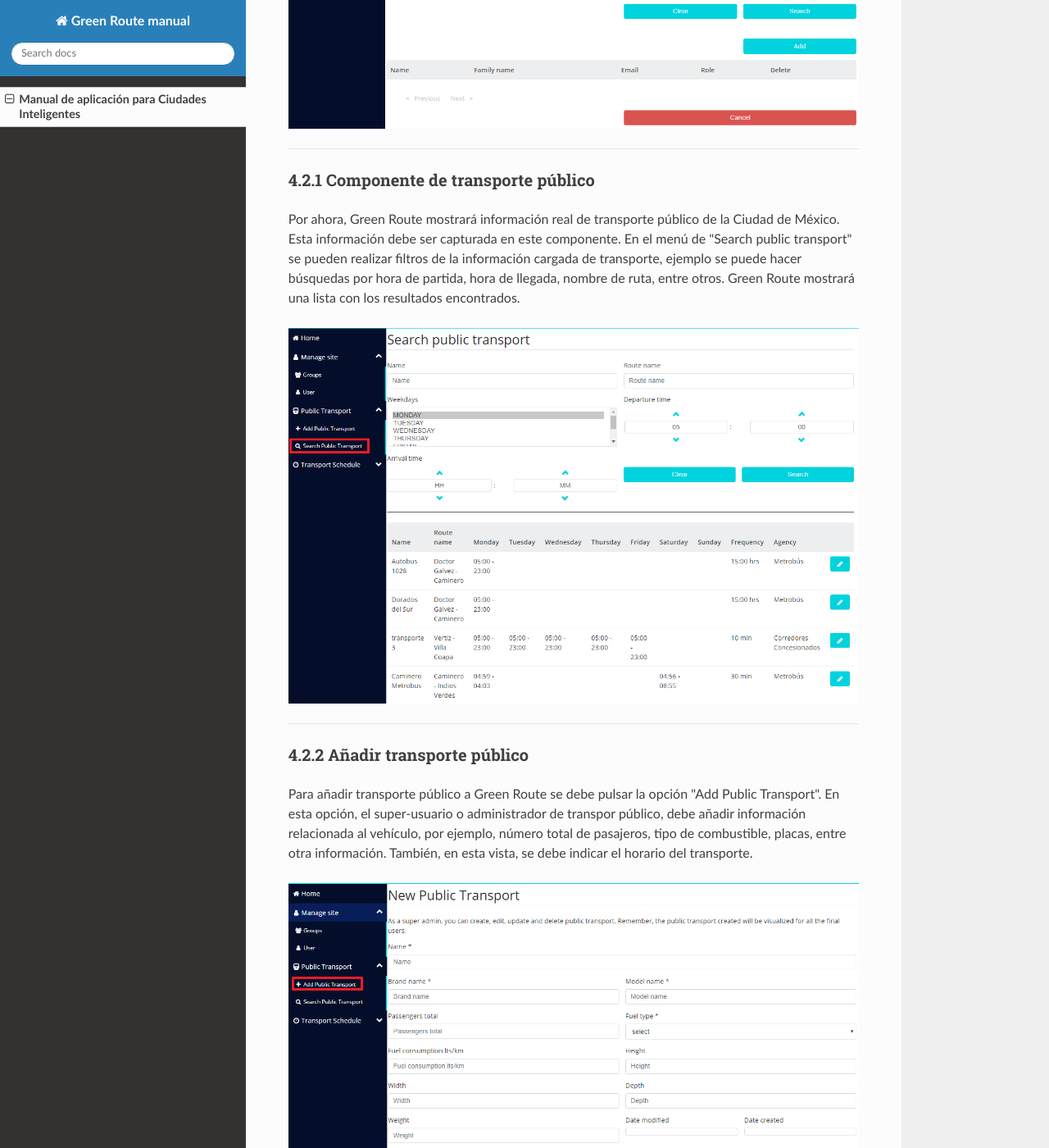
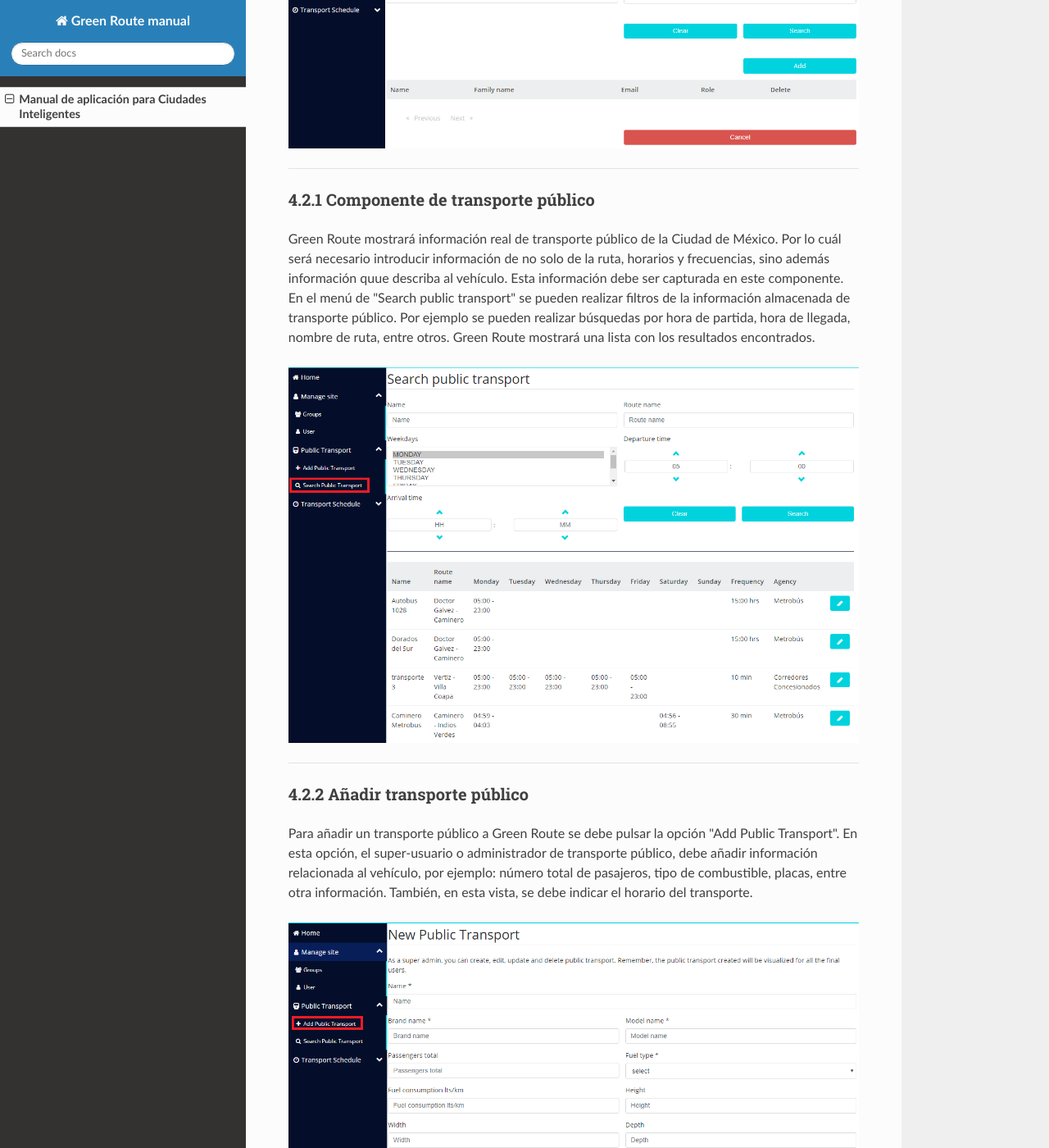
Before and after one commit to smartsdkInfotec/Green-Route-manual-Spanish, an MkDocs documentation site: the page built from docs/index.md, in a window 1280 px wide and 1400 px high, scrolled down 21605 px. Shown: the whole window at 82% size. Built offline with MkDocs 1.6.1, drawn with Linux system fonts in a browser that asks for light colours; nearby versions of some CDN libraries; some of the changed text lies outside the part shown.

Commit message:
Update index.md

```diff
--- a/docs/index.md
+++ b/docs/index.md
@@ -361,17 +361,19 @@
 
 ---
 ## 4.2 Administración de usuarios
-Un super-usuario tiene la función para crear, editar y actualización  de nuevos usuarios, con los siguientes perfiles: usuario final, administrador
-de transporte público o administrador.
+Un super-usuario tiene la función para crear, editar y actualización de nuevos usuarios, con los siguientes
+perfiles: usuario final, administrador de transporte público o administrador.
 
 ![ManageUsers](images/42_managerUsers.PNG)
 
 ---
 ### 4.2.1 Componente de transporte público
-Por ahora, Green Route mostrará información real de transporte público de la Ciudad de México. Esta información debe
-ser capturada en este componente. En el menú de "Search public transport" se pueden realizar filtros de la información
-cargada de transporte, ejemplo se puede hacer búsquedas por hora de partida, hora de llegada, nombre de ruta, entre otros.
-Green Route mostrará una lista con los resultados encontrados.
+Green Route mostrará información real de transporte público de la Ciudad de México.
+Por lo cuál será necesario introducir información de no solo de la ruta, horarios y frecuencias, sino además
+información quue describa al vehículo. Esta información debe ser capturada en este componente.
+En el menú de "Search public transport" se pueden realizar filtros de la información almacenada de transporte
+público. Por ejemplo se pueden realizar búsquedas por hora de partida, hora de llegada, nombre de ruta,
+entre otros. Green Route mostrará una lista con los resultados encontrados.
 
 ![PublicTransport](images/421_publicTransport.PNG)
 
@@ -379,9 +381,9 @@
 
 ### 4.2.2 Añadir transporte público
 
-Para añadir transporte público a Green Route se debe pulsar la opción "Add Public Transport".
-En esta opción, el super-usuario o administrador de transpor público, debe añadir información relacionada al vehículo,
-por ejemplo, número total de pasajeros, tipo de combustible, placas, entre otra información.
+Para añadir un transporte público a Green Route se debe pulsar la opción "Add Public Transport".
+En esta opción, el super-usuario o administrador de transporte público, debe añadir información relacionada al
+vehículo, por ejemplo: número total de pasajeros, tipo de combustible, placas, entre otra información.
 También, en esta vista, se debe indicar el horario del transporte.
 
 ![AddPublicTransport](images/422_addPublicTransport.PNG)
@@ -389,17 +391,17 @@
 ---
 ### 4.2.3 Horario del transporte
 Para realizar búsqueda de los horarios del transporte, Green route ofrece un conjunto de filtros, por ejemplo, la agencia,
-la frequencia de servicio del transporte, y nombre de la ruta. El administrador debe pulsar la opción "Search Transport
-Schedule". Green Route presenta una lista con los horarios por día, frecuencia y agencia. También en esta vista es posible editar
-los horarios del transporte.
+la frequencia de servicio del transporte y nombre de la ruta. El administrador debe pulsar la opción
+"Search Transport Schedule". Green Route presenta una lista con los horarios por día, frecuencia y agencia.
+También en esta vista es posible editar los horarios del transporte.
 
 ![TransportSchedule](images/423_transportSchedule.PNG)
 
 ---
 ### 4.2.4 Añadir horarios de transporte
-Para añadir, editar o actualizar los horarios del transporte público, Green Route presenta una vista donde el administrador
-puede indicar el nombre de la ruta, horario de salida o llegada por día. Así mismo, el administrador puede indicar
-si el horario capturado está activo para que los usuarios pueden visualizarlo o no.
+Para añadir, editar o actualizar los horarios del transporte público, Green Route presenta una vista donde el
+administrador puede indicar el nombre de la ruta, horario de salida o llegada por día. Así mismo, el
+administrador puede indicar si el horario capturado está activo para que los usuarios pueden visualizarlo o no.
 
 ![AddTransportSchedule](images/424_addTransportSchedule.PNG)
 
@@ -411,7 +413,7 @@
 
 La arquitectura actual de Smart City consiste en un conjunto de módulos que permiten al usuario final encontrar
 la mejor ruta a seguir para llegar a un destino específico, tomando en cuenta distintivos que describen
-al usuario (condiciones de salud), preferencias , tipo de transporte, etc. Esta arquitectura
+al usuario (condiciones de salud), preferencias, tipo de transporte, etc. Esta arquitectura
 incluye algunos de los componentes desarrollados como parte del SmartSDK, tales como:
 Smart Spot, Cloudino y SDK para NGSI.
 
```
Also changed, not shown: other parts of docs/index.md (+2 -2 lines).
